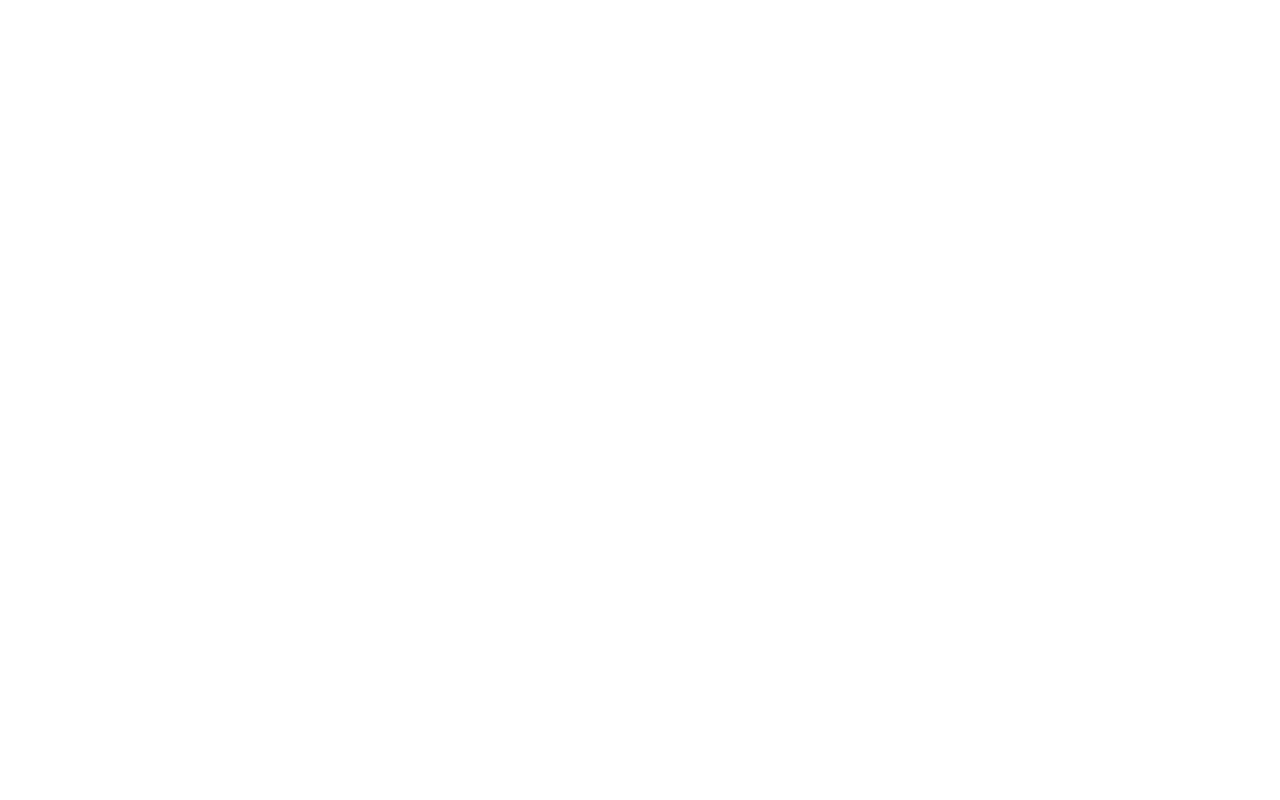
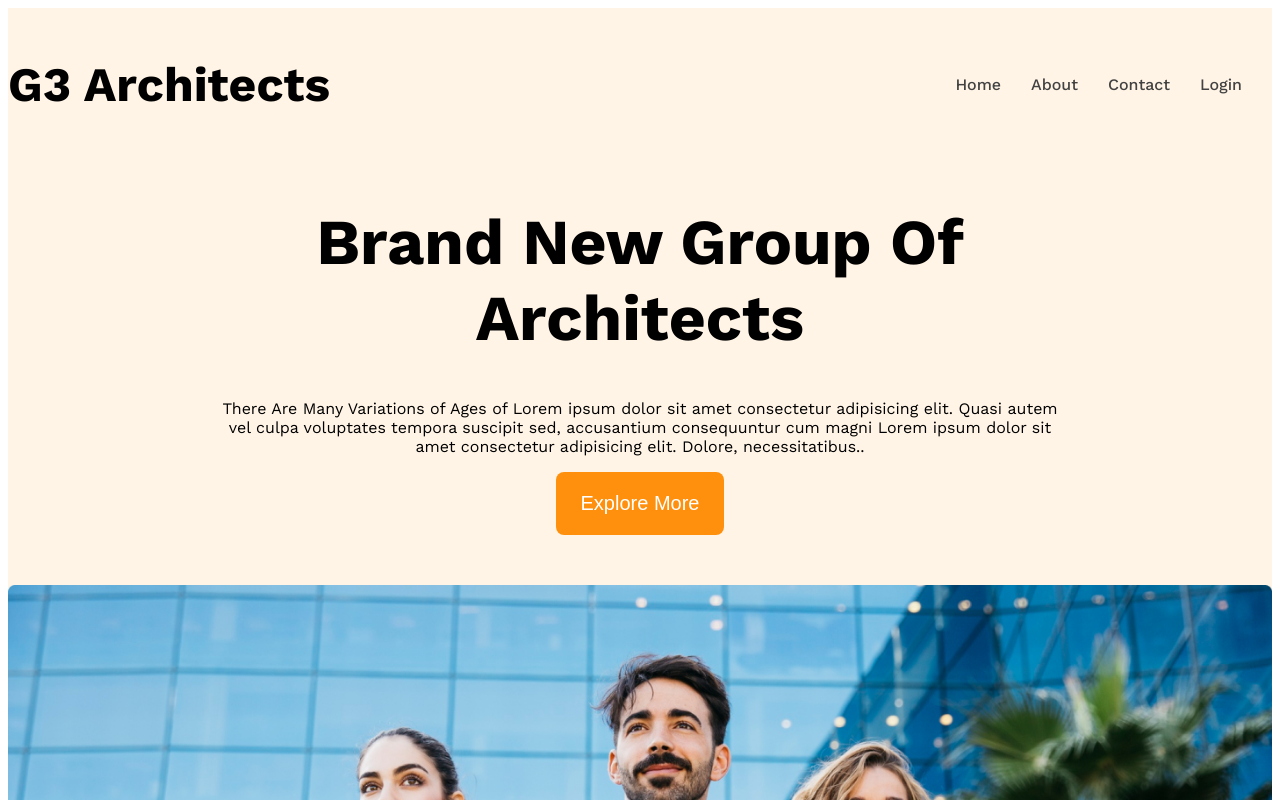
Before and after one commit to rafiul040/architect-website, a plain HTML site: page index.html in a window 1280 px wide. Shown: the top 800 px of the page. Drawn offline with nearby package versions, Linux system fonts and the light colour scheme.

Commit message:
add nav, banner, button

```diff
--- a/index.html
+++ b/index.html
@@ -6,15 +6,51 @@
     <link rel="stylesheet" href="styles/architects.css">
     <title>Document</title>
 </head>
-<body>
-    <header>
+<body class="work-sans-font">
+    <header class="bg-light">
+        <nav class="navbar display-flex">
+            <h3 class="brand">G3 Architects</h3>
+            <ul class="nav-links display-flex">
+                <li class="nav-item"><a href="" class="nav-link text-gray">Home</a></li>
+                <li class="nav-item"><a href="" class="nav-link text-gray">About</a></li>
+                <li class="nav-item"><a href="" class="nav-link text-gray">Contact</a></li>
+                <li class="nav-item"><a href="" class="nav-link text-gray">Login</a></li>
+            </ul>
+        </nav>
+        <div class="banner">
+            <div class="banner-content">
 
+                <h1 class="banner-title">Brand New Group Of Architects</h1>
+                <p class="banner-description">There Are Many Variations of Ages of Lorem ipsum dolor sit amet consectetur adipisicing elit. Quasi autem vel culpa voluptates tempora suscipit sed, accusantium consequuntur cum magni Lorem ipsum dolor sit amet consectetur adipisicing elit. Dolore, necessitatibus..</p>
+                <button class="btn-primary">Explore More</button>
+            </div>
+                <img class="banner-img" src="images/banner.png" alt="">
+        </div>
     </header>
+
+
+
+
+
+
+
     <main>
 
     </main>
+
+
+
+
+
+
+
     <footer>
 
     </footer>
+
+
+
+
+    <script src="arc.js"></script>
 </body>
 </html>
--- a/styles/architects.css
+++ b/styles/architects.css
@@ -0,0 +1,70 @@
+@import url('https://fonts.googleapis.com/css2?family=Work+Sans:ital,wght@0,100..900;1,100..900&display=swap');
+
+
+.work-sans-font {
+  font-family: "Work Sans", sans-serif;
+  font-optical-sizing: auto;
+  font-weight: 400;
+  font-style: normal;
+}
+
+.display-flex{
+  display: flex;
+}
+
+
+.text-gray{
+  color: #424242;
+}
+.text-light-gray{
+  color: #727272;
+}
+.bg-light{
+  background-color: rgba(255, 144, 14, 0.1);
+}
+
+.btn-primary{
+  background-color: #ff900e;
+  color: white;
+  padding: 20px 25px;
+  font-size: 1.25rem;
+  border-radius: 8px;
+  border: none;
+}
+
+.navbar{
+  justify-content: space-between;
+  align-items: center;
+}
+
+.brand{
+  font-weight: 700;
+  font-size: 3rem;
+}
+
+.nav-item{
+  margin-right: 30px;
+  list-style: none;
+}
+
+.nav-link{
+  text-decoration: none;
+  font-weight: 500;
+}
+.navbar, .banner{
+  max-width: 1440px;
+  margin: 0 auto;
+}
+.banner-content{
+  max-width: 850px;
+  margin: 0 auto;
+  text-align: center;
+  margin-bottom: 50px;
+}
+.banner-title{
+  font-weight: 700;
+  font-size: 4rem;
+}
+.banner-img{
+  width: 100%;
+}
```
